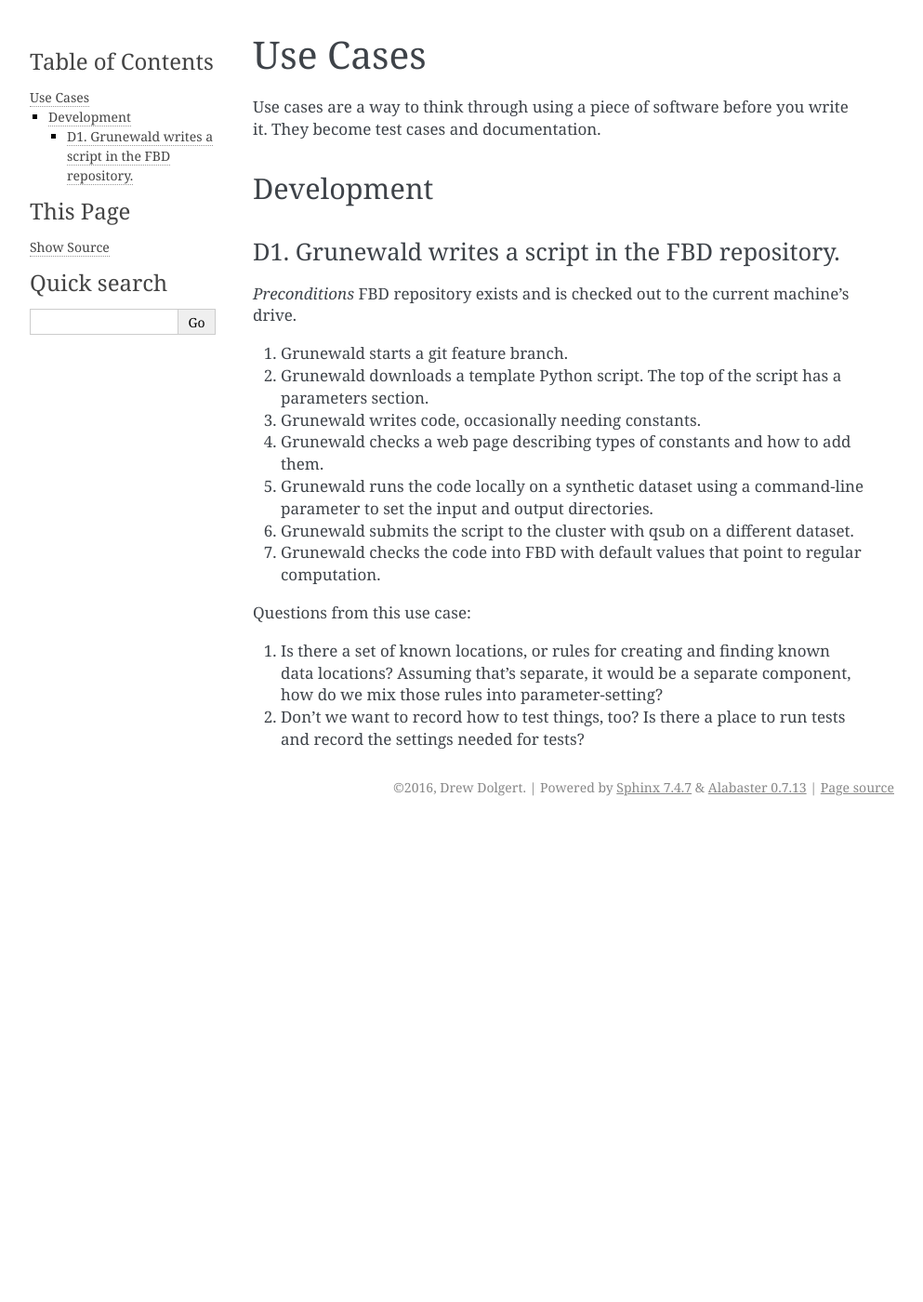
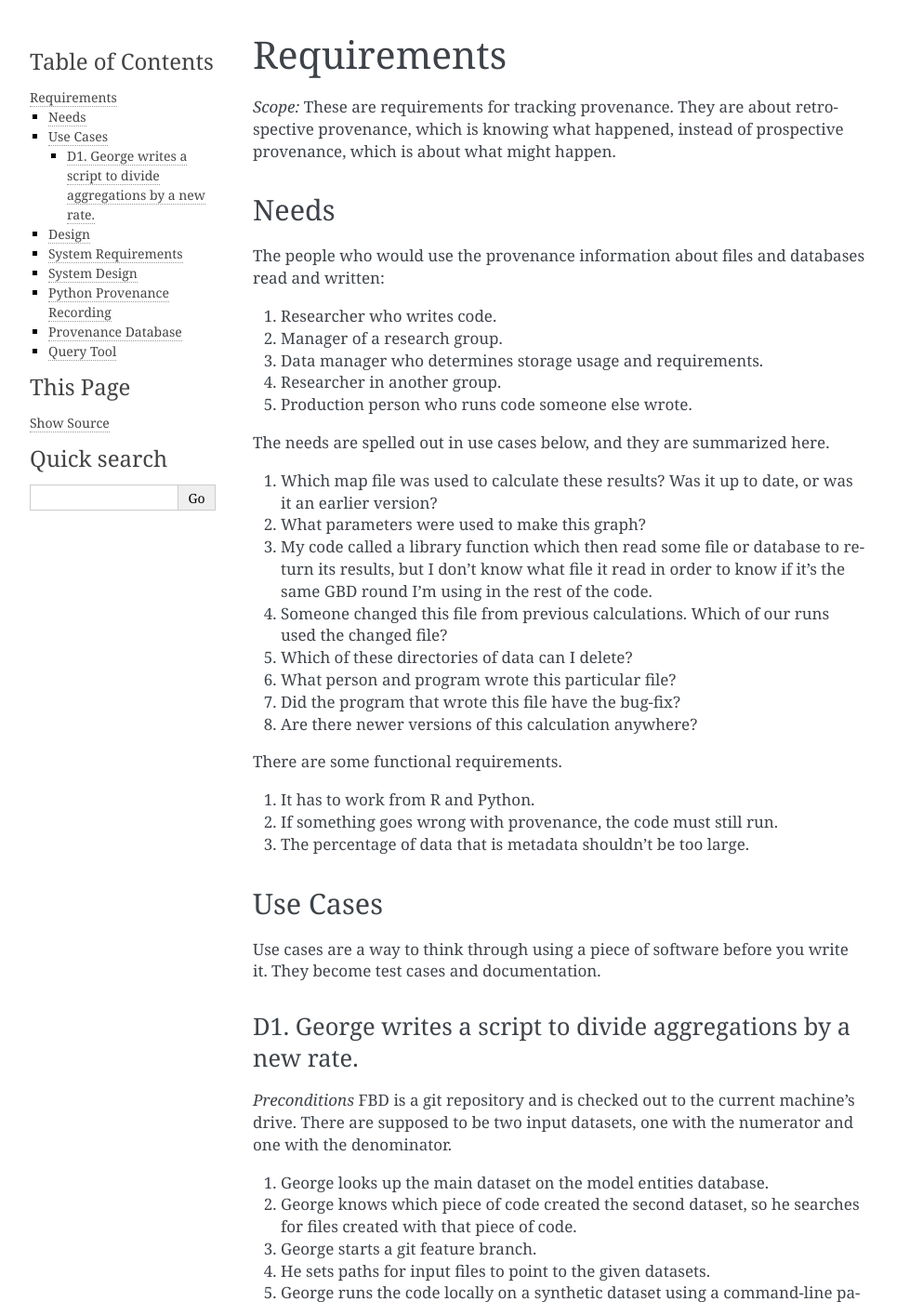
Before and after one commit to adolgert/provda, a Sphinx documentation site: the page built from docs/usecases.rst, in a window 1280 px wide and 1400 px high. Shown: the whole window at 93% size, without its empty margins (148-1141 px from the left). Built offline with Sphinx 7.4.7, drawn with Linux system fonts in a browser that asks for light colours; some of the changed text lies outside the part shown.

Commit message:
adding to design

```diff
--- a/docs/usecases.rst
+++ b/docs/usecases.rst
@@ -1,35 +1,79 @@
-=========
+============
+Requirements
+============
+
+*Scope:* These are requirements for tracking provenance.
+They are about retrospective provenance, which is knowing
+what happened, instead of prospective provenance, which is
+about what might happen.
+
+
+-----
+Needs
+-----
+
+The people who would use the provenance information about
+files and databases read and written:
+
+#. Researcher who writes code.
+#. Manager of a research group.
+#. Data manager who determines storage usage and requirements.
+#. Researcher in another group.
+#. Production person who runs code someone else wrote.
+
+
+The needs are spelled out in use cases below, and they
+are summarized here.
+
+#. Which map file was used to calculate these results?
+   Was it up to date, or was it an earlier version?
+#. What parameters were used to make this graph?
+#. My code called a library function which then read some
+   file or database to return its results, but I don't know
+   what file it read in order to know if it's the same
+   GBD round I'm using in the rest of the code.
+#. Someone changed this file from previous calculations.
+   Which of our runs used the changed file?
+#. Which of these directories of data can I delete?
+#. What person and program wrote this particular file?
+#. Did the program that wrote this file have the bug-fix?
+#. Are there newer versions of this calculation anywhere?
+
+There are some functional requirements.
+
+#. It has to work from R and Python.
+#. If something goes wrong with provenance, the code must
+   still run.
+#. The percentage of data that is metadata shouldn't be too large.
+
+---------
 Use Cases
-=========
+---------
 
 Use cases are a way to think through using a piece of
 software before you write it. They become test
 cases and documentation.
 
+^^^^^^^^^^^^^^^^^^^^^^^^^^^^^^^^^^^^^^^^^^^^^^^^^^^^^^^^^^^^^^^^
+D1. George writes a script to divide aggregations by a new rate.
+^^^^^^^^^^^^^^^^^^^^^^^^^^^^^^^^^^^^^^^^^^^^^^^^^^^^^^^^^^^^^^^^
 
------------
-Development
------------
+*Preconditions* FBD is a git repository and is checked
+out to the current machine's drive. There are supposed to
+be two input datasets, one with the numerator and one with
+the denominator.
 
-^^^^^^^^^^^^^^^^^^^^^^^^^^^^^^^^^^^^^^^^^^^^^^^^^^^^
-D1. Grunewald writes a script in the FBD repository.
-^^^^^^^^^^^^^^^^^^^^^^^^^^^^^^^^^^^^^^^^^^^^^^^^^^^^
-
-*Preconditions* FBD repository exists and is checked
-out to the current machine's drive.
-
-#. Grunewald starts a git feature branch.
-#. Grunewald downloads a template Python script.
-   The top of the script has a parameters section.
-#. Grunewald writes code, occasionally needing constants.
-#. Grunewald checks a web page describing types of constants
-   and how to add them.
-#. Grunewald runs the code locally on a synthetic
+#. George looks up the main dataset on the model entities database.
+#. George knows which piece of code created the second dataset,
+   so he searches for files created with that piece of code.
+#. George starts a git feature branch.
+#. He sets paths for input files to point to the given datasets.
+#. George runs the code locally on a synthetic
    dataset using a command-line parameter to set the input
    and output directories.
-#. Grunewald submits the script to the cluster with
+#. George submits the script to the cluster with
    qsub on a different dataset.
-#. Grunewald checks the code into FBD with default
+#. George checks the code into FBD with default
    values that point to regular computation.
 
 Questions from this use case:
@@ -41,3 +85,79 @@
 #. Don't we want to record how to test things, too?
    Is there a place to run tests and record the settings
    needed for tests?
+
+
+------
+Design
+------
+
+#. Store provenance information of some sort in the data files,
+   so someone can poke at a file or PDF figure with a stick
+   and figure out where it came from.
+#. Provenance data should live at least as long as the files.
+#. The provenance data, itself, will be stored outside of
+   whatever search system exists.
+#. Will the design have separate interfaces for different actors?
+#. Will there be a need for a "role" field on provenance calls?
+#. Anybody should be able to augment the free text description
+   of a dataset.
+#. Some datasets are stored in directories of directories, like
+   aggregations, and there is a level for reporting them.
+#. Knowing whether datasets were viewed and vetted could be helpful
+   for understanding whether they are useful.
+#. Often all datasets older than the more recent are entirely deletable.
+
+Let's look at sample queries
+
+
+
+
+-------------------
+System Requirements
+-------------------
+
+
+#. There will be up to 20 users at a time querying provenance
+   information.
+#. There will be up to 5000 simultaneous writers of logging data.
+#. Each process needs a unique ID.
+#. Each file and database table need unique IDs.
+
+-------------
+System Design
+-------------
+
+Subcomponents are
+
+#. Python and R modules that sends logging to a record collector.
+#. A record collector on each host that aggregates records.
+#. A database that stores aggregated records.
+#. A long-term storage tool that writes aggregated records.
+#. A search tool to look through what ran.
+#. A Python and R module to insert provenance into files.
+#. A display tool to read provenance from files.
+
+
+
+---------------------------
+Python Provenance Recording
+---------------------------
+
+This is the logprov part of Provda.
+
+
+-------------------
+Provenance Database
+-------------------
+
+This is ElasticSearch. Do we need to add document
+types to our ElasticSearch index? What about free
+text search on file paths?
+
+
+----------
+Query Tool
+----------
+
+This is a Python-driven tool that uses Neo4j underneath
+in order to traverse results from ElasticSearch queries.
```
